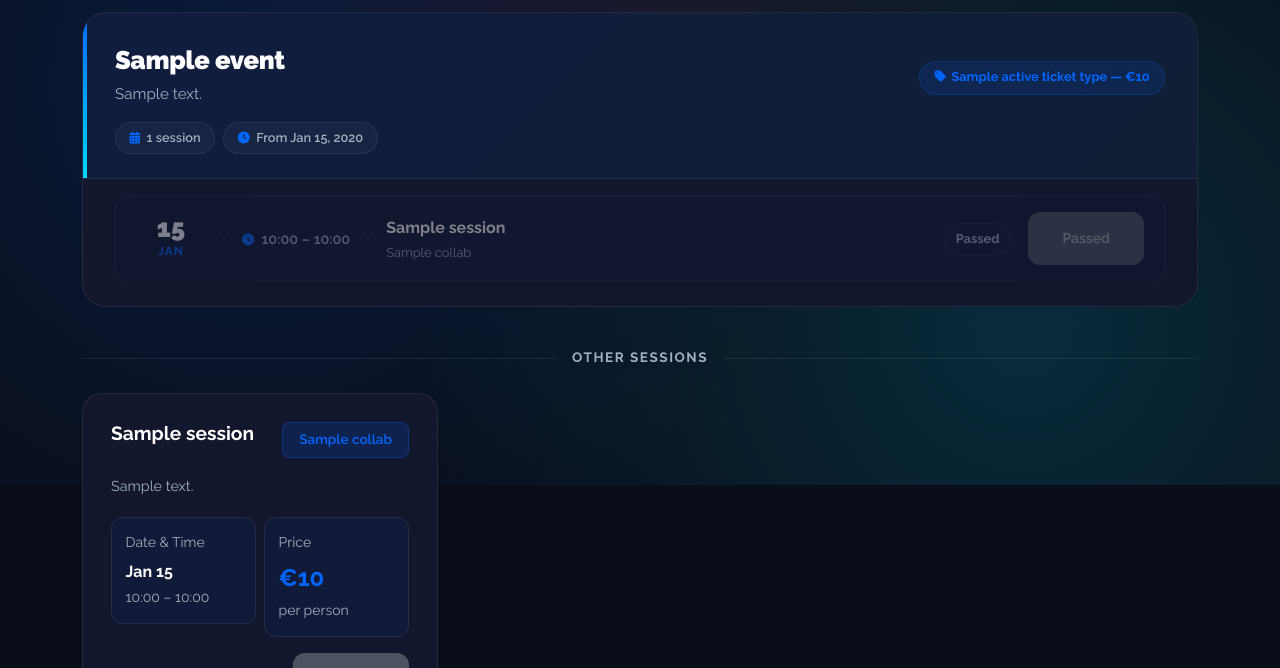
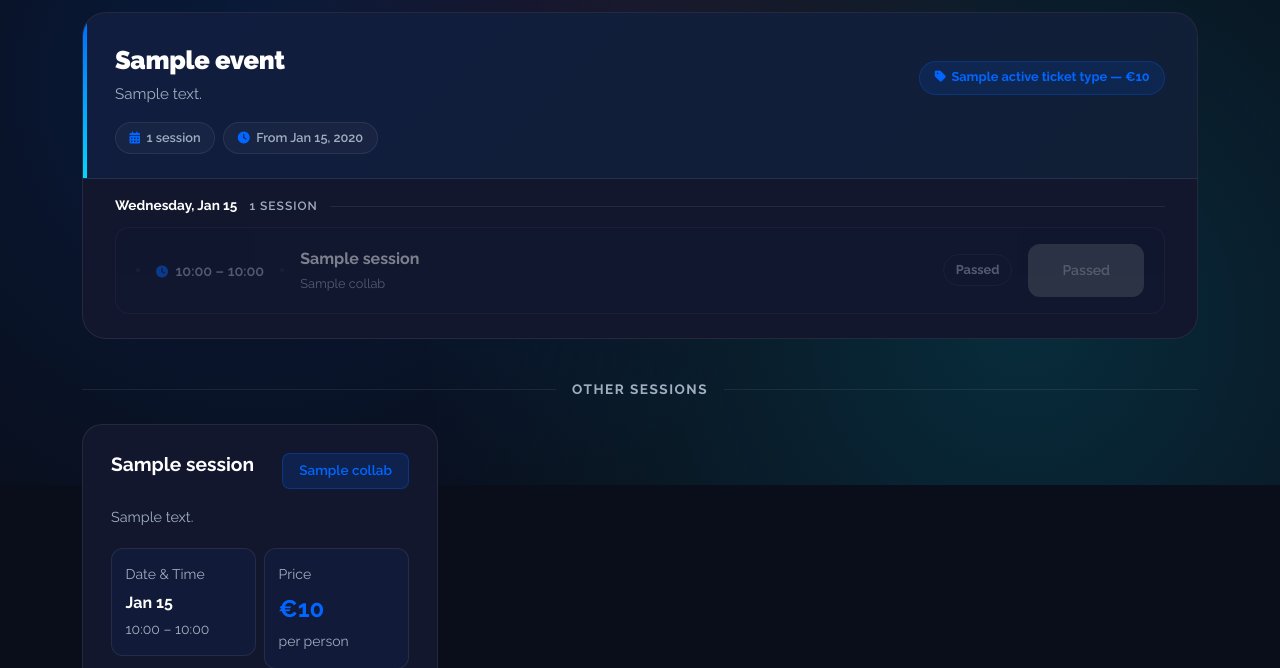
Before and after one commit to narevent/VUM-web, a Django app: template templates/games/sessions.html in a window 1280 px wide. Shown: the part 315-983 px from the top of the page. Run offline with Django 4.2, Linux system fonts and the light colour scheme; the template is opened without the code that fills it: most values are stand-ins (such as "Sample title", 1, 10 or a date in 2020); some libraries are stand-ins or nearby versions; some web fonts are replaced.

Commit message:
grouped sessions per day in session list view

```diff
--- a/templates/games/sessions.html
+++ b/templates/games/sessions.html
@@ -94,11 +94,51 @@
         color: var(--primary-color);
     }
 
-    /* ── Timeslot rows ──────────────────────────────────────────── */
+    /* ── Timeslot body ──────────────────────────────────────────── */
     .timeslots-body {
         padding: 1rem 2rem 1.5rem;
     }
 
+    /* ── Day group ──────────────────────────────────────────────── */
+    .day-group {
+        margin-bottom: 1.25rem;
+    }
+
+    .day-group:last-child {
+        margin-bottom: 0;
+    }
+
+    .day-header {
+        display: flex;
+        align-items: center;
+        gap: 0.75rem;
+        margin-bottom: 0.6rem;
+    }
+
+    .day-header::after {
+        content: '';
+        flex: 1;
+        height: 1px;
+        background: var(--border-color);
+    }
+
+    .day-date {
+        font-size: 0.85rem;
+        font-weight: 700;
+        color: var(--text-primary);
+        white-space: nowrap;
+    }
+
+    .day-count {
+        font-size: 0.75rem;
+        font-weight: 600;
+        color: var(--text-secondary);
+        text-transform: uppercase;
+        letter-spacing: 1px;
+        white-space: nowrap;
+    }
+
+    /* ── Timeslot rows ──────────────────────────────────────────── */
     .timeslot-row {
         display: flex;
         align-items: center;
@@ -125,28 +165,6 @@
 
     .timeslot-row.is-passed {
         opacity: 0.45;
-    }
-
-    /* Date block */
-    .ts-date {
-        min-width: 70px;
-        text-align: center;
-        flex-shrink: 0;
-    }
-
-    .ts-date-day {
-        font-size: 1.6rem;
-        font-weight: 900;
-        color: var(--text-primary);
-        line-height: 1;
-    }
-
-    .ts-date-month {
-        font-size: 0.75rem;
-        font-weight: 700;
-        text-transform: uppercase;
-        color: var(--primary-color);
-        letter-spacing: 1px;
     }
 
     /* Divider pip */
@@ -331,18 +349,24 @@
             </div>
         </div>
 
-        <!-- Timeslot rows -->
+        <!-- Timeslot rows grouped by day -->
         <div class="timeslots-body">
-            {% for session in event.upcoming_sessions %}
+            {% regroup event.upcoming_sessions by date as sessions_by_day %}
+
+            {% for day in sessions_by_day %}
+            <div class="day-group">
+
+                <!-- Day header -->
+                <div class="day-header">
+                    <span class="day-date">{{ day.grouper|date:"l, M j" }}</span>
+                    <span class="day-count">{{ day.list|length }} session{{ day.list|length|pluralize }}</span>
+                </div>
+
+                <!-- Timeslot rows for this day -->
+                {% for session in day.list %}
                 <div class="timeslot-row
                     {% if not session.is_upcoming %}is-passed
                     {% elif session.is_full %}is-full{% endif %}">
-
-                <!-- Date -->
-                <div class="ts-date">
-                    <div class="ts-date-day">{{ session.date|date:"d" }}</div>
-                    <div class="ts-date-month">{{ session.date|date:"M" }}</div>
-                </div>
 
                     <div class="ts-pip"></div>
 
@@ -393,6 +417,9 @@
                         </a>
                         {% endif %}
                     </div>
+
+                </div>
+                {% endfor %}
 
             </div>
             {% empty %}
```
Lines whose indentation alone changed are shown as unchanged.
